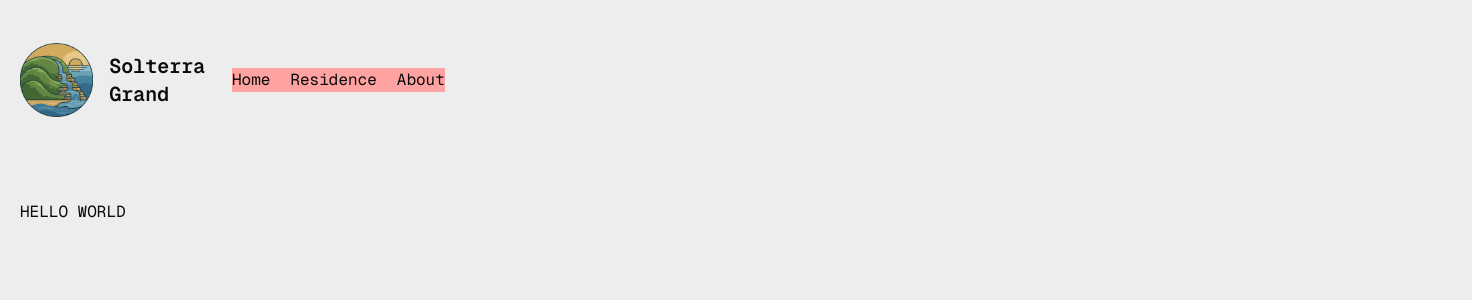
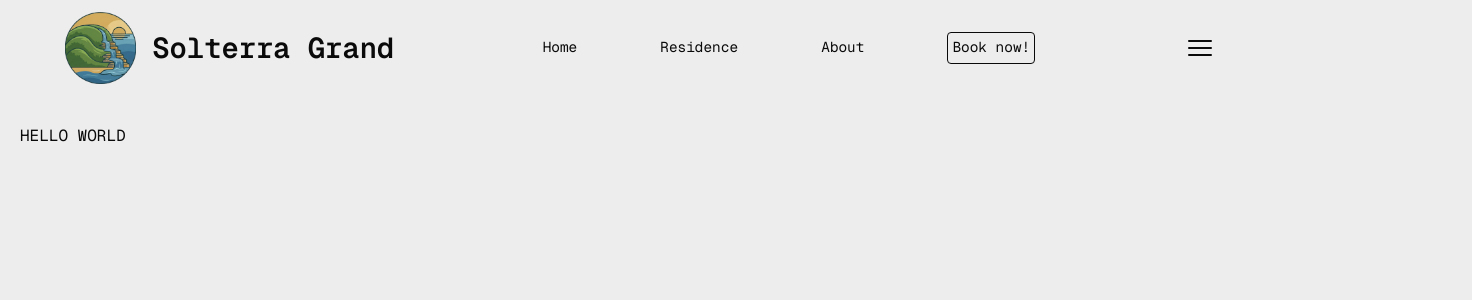
Before and after one commit to Trowlips/Solterra-Grand, a Next.js app: page / in a window 1280 px wide. Shown: the top 300 px of the page, 1472 px wide, since content can reach past the window. Built offline with nearby package versions, Linux system fonts and the light colour scheme.

Commit message:
Working on sidebar

```diff
--- a/src/app/components/Header/Header.tsx
+++ b/src/app/components/Header/Header.tsx
@@ -1,15 +1,29 @@
+import { Bars3Icon } from "@heroicons/react/24/outline";
 import Link from "next/link";
-import Logo from "../Logo/Logo";
-import { Bars3BottomLeftIcon } from "@heroicons/react/16/solid";
-import { Bars3Icon } from "@heroicons/react/24/outline";
+import Logo from "../logo/Logo";
 
 export default function Header() {
+    // console.log();
+
     return (
-        <header className="flex px-3 py-3 ss:px-5 ss:py-5 justify-between items-center bg-transparent">
+        <header
+            className="
+            w-screen flex px-3 pt-3 sm:justify-center"
+        >
+            <div
+                className="
+                    flex flex-row w-full justify-between items-center
+                    sm:w-11/12
+                    "
+            >
                 <Logo />
-            <Bars3Icon className="h-5 w-5 sm:hidden"/>
-            <nav className="hidden sm:flex lg:min-w-full">
-                <ul className="list-none flex flex-row justify-around gap-5 bg-red-300">
+                <nav className="hidden sm:flex w-2/4">
+                    <ul
+                        className="
+                            list-none flex flex-row justify-around items-center
+                            text-[.9rem] w-full
+                            "
+                    >
                         <li>
                             <Link href="/#">Home</Link>
                         </li>
@@ -19,8 +33,23 @@ export default function Header() {
                         <li>
                             <Link href="/#">About</Link>
                         </li>
+                        <li
+                            className="border rounded text-center transition-all
+                            hover:bg-slate-400 hover:text-white
+                            sm:px-1 sm:py-1"
+                        >
+                            <Link href="/#">Book now!</Link>
+                        </li>
                     </ul>
                 </nav>
+                <Bars3Icon
+                    className="
+                        h-5 w-5 cursor-pointer rounded-full transition-opacity duration-500
+                        ss:h-8 ss:w-8
+                        hover:opacity-50
+                    "
+                />
+            </div>
         </header>
     );
 }
--- a/src/app/components/Logo/Logo.tsx
+++ b/src/app/components/Logo/Logo.tsx
@@ -3,13 +3,30 @@ import Link from "next/link";
 
 import Icon from "@/app/icon.png";
 
-function Logo() {
+type LogoPropTypes = {
+    className?: string;
+};
+
+function Logo(props: LogoPropTypes) {
+    const { className } = props
     return (
         <Link
             href="/"
-            className="flex justify-center items-center gap-4 z-10 h-10 ss:h-15 sm:h-20 md:h-30"
+            className={
+                `flex justify-center items-center gap-4 z-10 h-10
+                ss:h-15
+                sm:h-18 ` +
+                className
+            }
         >
-            <div className="relative h-10 w-10 ss:h-15 ss:w-15 sm:h-20 sm:w-20 md:h-25 md:w-25">
+            <div
+                className="
+                relative h-10 w-10 transition-[height/width]
+                ss:h-15 ss:w-15
+                sm:h-18 sm:w-18
+
+                "
+            >
                 <Image
                     src={Icon}
                     fill
@@ -18,7 +35,13 @@ function Logo() {
                     quality={100}
                 />
             </div>
-            <span className="text-xl font-semibold text-primary-100 ss:visible">
+            <span
+                className="
+                text-xl font-semibold text-primary-100 transition-[font]
+                md:text-[1.5rem]
+                lg:text-[1.8rem]
+                "
+            >
                 Solterra Grand
             </span>
         </Link>
--- a/src/app/page.tsx
+++ b/src/app/page.tsx
@@ -1,4 +1,4 @@
-import Header from "@/app/components/Header/Header";
+import Header from "@/app/components/header/Header";
 
 export default function Home() {
     return (
```
Also changed, not shown: src/app/components/sidebar/Sidebar.tsx (added). Lines whose indentation alone changed are shown as unchanged.
